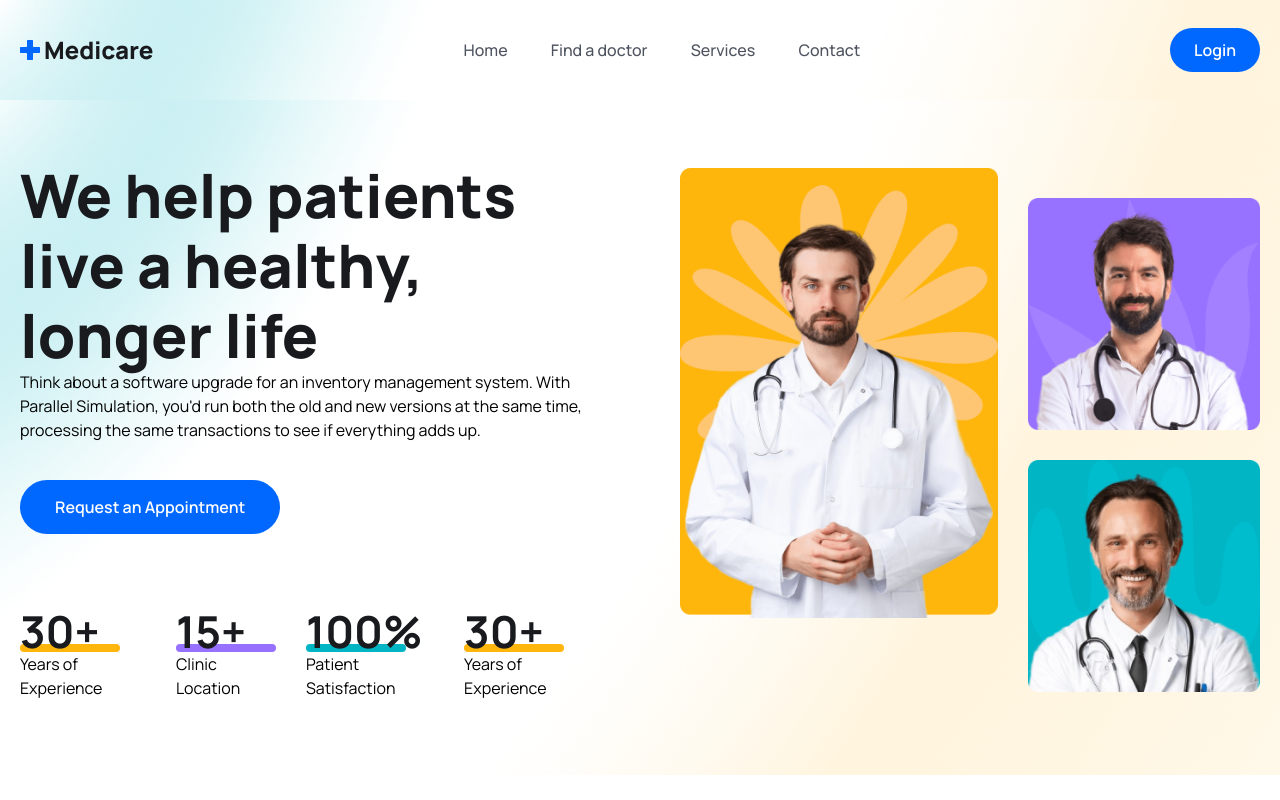
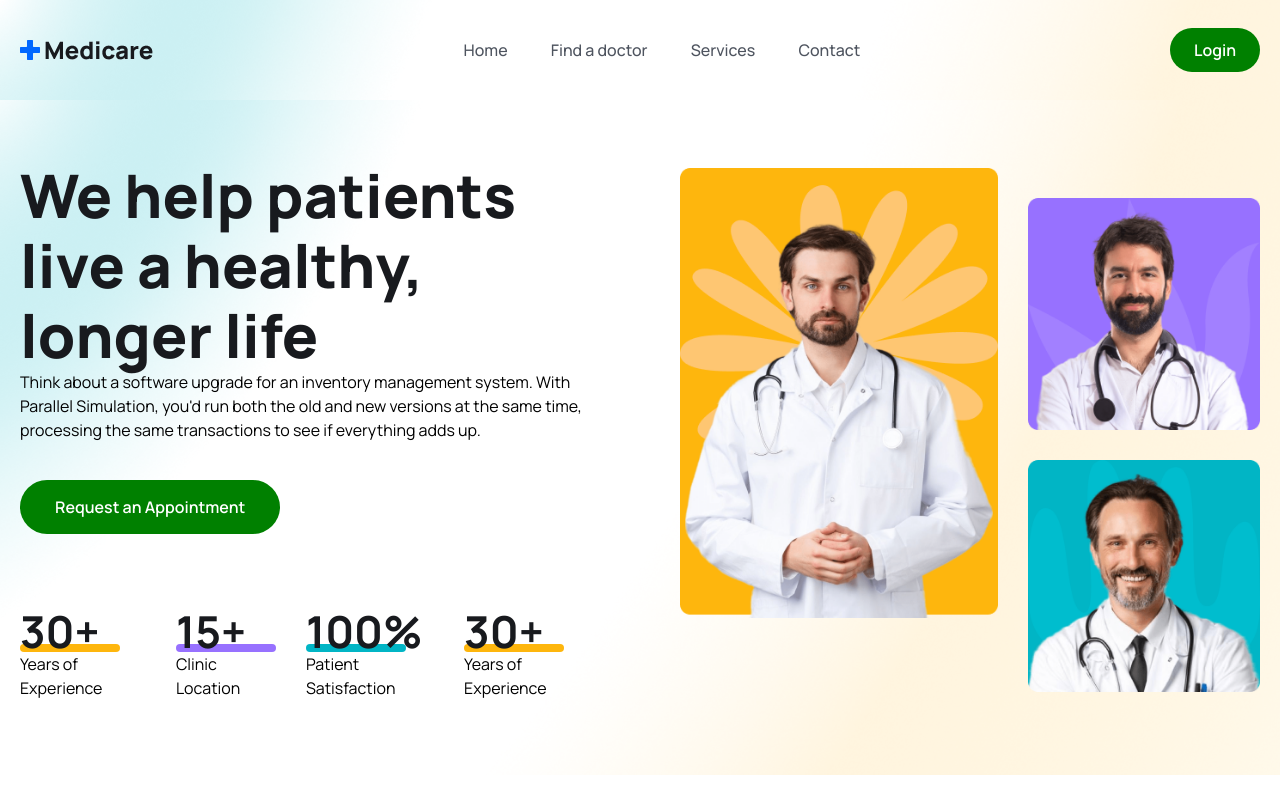
Before and after one commit to Dilini-Shashikala-Gnanarathne/Doctor-booking-web-app-final-project, a React (Vite) app in the folder frontend/: page / in a window 1280 px wide. Shown: the top 800 px of the page. Built offline with nearby package versions, Linux system fonts and the light colour scheme.

Commit message:
colour change

```diff
--- a/frontend/tailwind.config.js
+++ b/frontend/tailwind.config.js
@@ -4,7 +4,7 @@ export default {
   theme: {
     extend: {
       colors: {
-        primaryColor: "#0067FF",
+        primaryColor: "#008000",
         yellowColor: "#FEB60D",
         purpleColor: "#9771FF",
         irisBlueColor: "#01B5C5",
```
